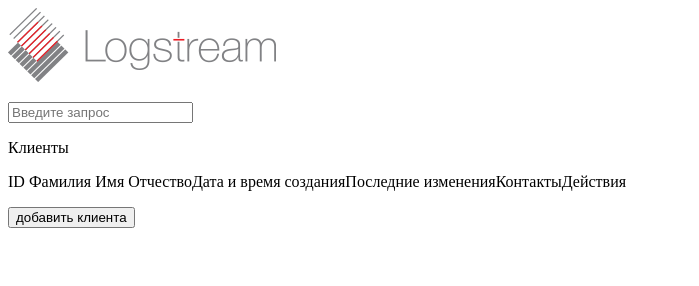
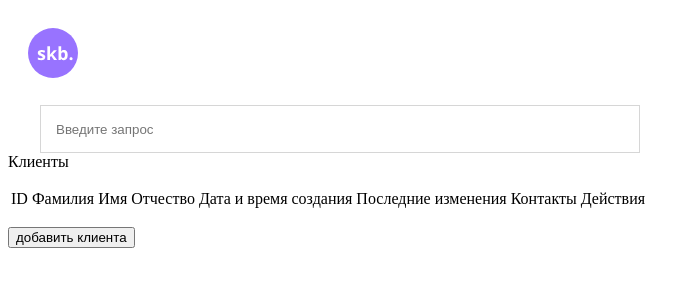
Before and after one commit to LilWhy/JS-pract, a plain HTML site: page index.html in a window 1280 px wide. Shown: the whole page, without its empty margins (0-699 px from the left). Drawn offline with Linux system fonts and the light colour scheme.

Commit message:
header html css

```diff
--- a/index.html
+++ b/index.html
@@ -6,22 +6,25 @@
     <link rel="stylesheet" href="style.css">
   </head>
   <body>
-    <header>
-      <img src="img/logo.png">
-      <div>
-        <p class="request"><input type="search" placeholder="Введите запрос"></p>
-      </div>
-    </header>
+    <div>
+      <img class="logo" src="img/logo.svg">
+      <form>
+        <input type="text" placeholder="Введите запрос">
+      </form>
+    </div>
+
 
     <p class="clients_name">Клиенты</p>
 
     <table class="table_klients">
-        <tr class="ID">ID </tr>
-        <tr class="FIO">Фамилия Имя Отчество</tr>
-        <tr class="date_create">Дата и время создания</tr>
-        <tr class="date_last_changes">Последние изменения</tr>
-        <tr class="contacts">Контакты</tr>
-        <tr class="actions">Действия</tr>
+      <tr>
+        <td class="ID">ID</td>
+        <td class="FIO">Фамилия Имя Отчество</td>
+        <td class="date_create">Дата и время создания</td>
+        <td class="date_last_changes">Последние изменения</td>
+        <td class="contacts">Контакты</td>
+        <td class="actions">Действия</td>
+      </tr>
     </table>
 
     <p> <button class="add_client">добавить клиента</button></p>
--- a/style.css
+++ b/style.css
@@ -0,0 +1,18 @@
+.logo{
+    margin-top: 20px;
+    margin-left: 20px;
+}
+
+form {
+    float: right;
+    margin-top: 23px;
+    margin-right: 50%;
+
+}
+input {
+    width: 581px;
+    height: 44px;
+    padding-left: 15px;
+    border: 1px solid rgba(51, 51, 51, 0.2);;
+
+}
```
Also changed, not shown: img/logo.svg (added).
